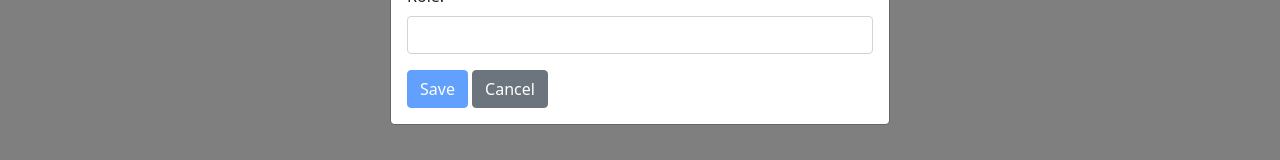
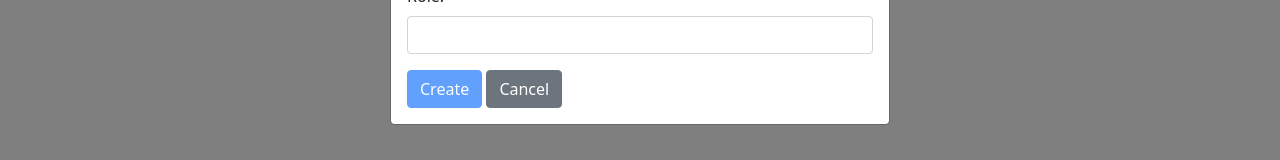
Before and after one commit to dodosiz/work-it, a React app: page / in a window 1280 px wide. Both pictures are taken after a click on the button "Create User". Shown: the part 302-462 px from the top of the page. Built offline with nearby package versions, Linux system fonts and the light colour scheme.

Commit message:
Update an edited user in the user form.

```diff
--- a/src/data/users/users.ts
+++ b/src/data/users/users.ts
@@ -68,6 +68,7 @@ const usersSlice = createSlice({
 		},
 		closeUserForm: (state) => {
 			state.userFormOpened = false;
+			state.userIdToEdit = undefined;
 		},
 	},
 });
--- a/src/view/users/user-form.tsx
+++ b/src/view/users/user-form.tsx
@@ -1,13 +1,23 @@
 import * as React from "react";
 import { Button, Form } from "react-bootstrap";
-import { useDispatch } from "react-redux";
-import { addUser, closeUserForm } from "../../data/users/users";
+import { useDispatch, useSelector } from "react-redux";
+import {
+	addUser,
+	closeUserForm,
+	editedUserSelector,
+	updateUser,
+} from "../../data/users/users";
 
 export function UserForm() {
 	const dispatch = useDispatch();
-	const [firstName, setFirstName] = React.useState("");
-	const [lastName, setLastName] = React.useState("");
-	const [role, setRole] = React.useState("");
+	const editedUser = useSelector(editedUserSelector);
+	const [firstName, setFirstName] = React.useState(
+		editedUser ? editedUser.firstName : ""
+	);
+	const [lastName, setLastName] = React.useState(
+		editedUser ? editedUser.lastName : ""
+	);
+	const [role, setRole] = React.useState(editedUser ? editedUser.role : "");
 	const handleFirstNameChange: React.ChangeEventHandler<HTMLInputElement> = (
 		event
 	) => {
@@ -25,7 +35,11 @@ export function UserForm() {
 	};
 	const handleSubmit: React.FormEventHandler<HTMLFormElement> = (event) => {
 		event.preventDefault();
-		dispatch(addUser({ firstName, lastName, role }));
+		if (editedUser) {
+			dispatch(updateUser({ id: editedUser.id, firstName, lastName, role }));
+		} else {
+			dispatch(addUser({ firstName, lastName, role }));
+		}
 		dispatch(closeUserForm());
 	};
 	const handleCancel = () => {
@@ -57,7 +71,7 @@ export function UserForm() {
 				<Form.Control type="text" value={role} onChange={handleRoleChange} />
 			</Form.Group>
 			<Button disabled={submitDisabled()} variant="primary" type="submit">
-				Save
+				{editedUser ? "Update" : "Create"}
 			</Button>{" "}
 			<Button variant="secondary" onClick={() => handleCancel()}>
 				Cancel
```
Also changed, not shown: 1 other file (tests, documents, lock files or other folders).
